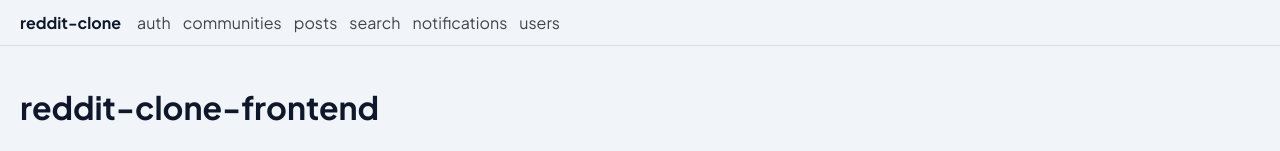
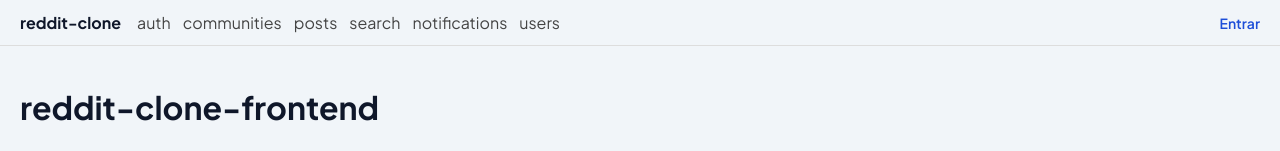
Before and after one commit to Filipemt/reddit-clone-frontend, an Angular app: page / in a window 1280 px wide. Shown: the top 151 px of the page. Built offline with nearby package versions, Linux system fonts and the light colour scheme.

Commit message:
fix(auth): sync session with storage and skip bearer on public routes

```diff
--- a/src/app/core/auth/auth.guard.ts
+++ b/src/app/core/auth/auth.guard.ts
@@ -11,5 +11,5 @@ export const authGuard: CanActivateFn = () => {
     return true;
   }
 
-  return router.createUrlTree(['/auth']);
+  return router.createUrlTree(['/auth/login']);
 };
--- a/src/app/core/auth/auth.interceptor.ts
+++ b/src/app/core/auth/auth.interceptor.ts
@@ -3,7 +3,17 @@ import { inject } from '@angular/core';
 
 import { TokenStorageService } from './token-storage.service';
 
+const PUBLIC_AUTH_PATHS = [
+  '/authentication/login',
+  '/authentication/refresh',
+  '/users/register',
+];
+
 export const authInterceptor: HttpInterceptorFn = (req, next) => {
+  if (PUBLIC_AUTH_PATHS.some((path) => req.url.includes(path))) {
+    return next(req);
+  }
+
   const token = inject(TokenStorageService).getAccessToken();
 
   if (!token) {
--- a/src/app/core/auth/auth.service.ts
+++ b/src/app/core/auth/auth.service.ts
@@ -1,5 +1,5 @@
 import { HttpClient } from '@angular/common/http';
-import { Injectable, computed, inject, signal } from '@angular/core';
+import { Injectable, computed, inject } from '@angular/core';
 import { Observable, switchMap, tap } from 'rxjs';
 
 import { environment } from '../../../environments/environment';
@@ -10,9 +10,8 @@ import { TokenStorageService } from './token-storage.service';
 export class AuthService {
   private readonly http = inject(HttpClient);
   private readonly tokenStorage = inject(TokenStorageService);
-  private readonly authenticated = signal(!!this.tokenStorage.getAccessToken());
 
-  readonly isAuthenticated = computed(() => this.authenticated());
+  readonly isAuthenticated = computed(() => !!this.tokenStorage.accessTokenValue());
 
   login(credentials: LoginRequest): Observable<TokenData> {
     return this.http
@@ -37,11 +36,9 @@ export class AuthService {
 
   markAuthenticated(accessToken: string, refreshToken: string): void {
     this.tokenStorage.setTokens(accessToken, refreshToken);
-    this.authenticated.set(true);
   }
 
   clearSession(): void {
     this.tokenStorage.clear();
-    this.authenticated.set(false);
   }
 }
--- a/src/app/core/auth/token-storage.service.ts
+++ b/src/app/core/auth/token-storage.service.ts
@@ -1,25 +1,50 @@
-import { Injectable } from '@angular/core';
+import { Injectable, signal } from '@angular/core';
 
 const ACCESS_TOKEN_KEY = 'rc.accessToken';
 const REFRESH_TOKEN_KEY = 'rc.refreshToken';
 
 @Injectable({ providedIn: 'root' })
 export class TokenStorageService {
+  private readonly accessToken = signal<string | null>(localStorage.getItem(ACCESS_TOKEN_KEY));
+  private readonly refreshToken = signal<string | null>(localStorage.getItem(REFRESH_TOKEN_KEY));
+
+  readonly accessTokenValue = this.accessToken.asReadonly();
+
+  constructor() {
+    window.addEventListener('storage', (event) => {
+      if (event.storageArea !== localStorage) {
+        return;
+      }
+
+      if (event.key === ACCESS_TOKEN_KEY || event.key === null) {
+        this.accessToken.set(localStorage.getItem(ACCESS_TOKEN_KEY));
+      }
+
+      if (event.key === REFRESH_TOKEN_KEY || event.key === null) {
+        this.refreshToken.set(localStorage.getItem(REFRESH_TOKEN_KEY));
+      }
+    });
+  }
+
   getAccessToken(): string | null {
-    return localStorage.getItem(ACCESS_TOKEN_KEY);
+    return this.accessToken();
   }
 
   getRefreshToken(): string | null {
-    return localStorage.getItem(REFRESH_TOKEN_KEY);
+    return this.refreshToken();
   }
 
   setTokens(accessToken: string, refreshToken: string): void {
     localStorage.setItem(ACCESS_TOKEN_KEY, accessToken);
     localStorage.setItem(REFRESH_TOKEN_KEY, refreshToken);
+    this.accessToken.set(accessToken);
+    this.refreshToken.set(refreshToken);
   }
 
   clear(): void {
     localStorage.removeItem(ACCESS_TOKEN_KEY);
     localStorage.removeItem(REFRESH_TOKEN_KEY);
+    this.accessToken.set(null);
+    this.refreshToken.set(null);
   }
 }
--- a/src/app/core/layout/shell.html
+++ b/src/app/core/layout/shell.html
@@ -8,6 +8,15 @@
     <a routerLink="/notifications" routerLinkActive="is-active">notifications</a>
     <a routerLink="/users" routerLinkActive="is-active">users</a>
   </nav>
+
+  <div class="shell__session">
+    @if (isAuthenticated()) {
+      <span class="shell__session-status">Sessão ativa</span>
+      <button type="button" class="shell__logout" (click)="logout()">Sair</button>
+    } @else {
+      <a class="shell__session-link" routerLink="/auth/login">Entrar</a>
+    }
+  </div>
 </header>
 
 <main class="shell__main">
--- a/src/app/core/layout/shell.scss
+++ b/src/app/core/layout/shell.scss
@@ -29,6 +29,36 @@
   }
 }
 
+.shell__session {
+  display: flex;
+  align-items: center;
+  gap: 0.75rem;
+  margin-left: auto;
+}
+
+.shell__session-status {
+  font-size: 0.875rem;
+  color: #666;
+}
+
+.shell__session-link,
+.shell__logout {
+  font: inherit;
+  font-size: 0.875rem;
+  font-weight: 600;
+  color: var(--cp-cobalt, #1d4ed8);
+  background: none;
+  border: none;
+  padding: 0;
+  cursor: pointer;
+  text-decoration: none;
+}
+
+.shell__logout:hover,
+.shell__session-link:hover {
+  color: var(--cp-cobalt-hover, #1e40af);
+}
+
 .shell__main {
   padding: 1.25rem;
 }
--- a/src/app/core/layout/shell.ts
+++ b/src/app/core/layout/shell.ts
@@ -1,5 +1,7 @@
-import { Component } from '@angular/core';
-import { RouterLink, RouterLinkActive, RouterOutlet } from '@angular/router';
+import { Component, inject } from '@angular/core';
+import { Router, RouterLink, RouterLinkActive, RouterOutlet } from '@angular/router';
+
+import { AuthService } from '../auth/auth.service';
 
 @Component({
   selector: 'app-shell',
@@ -7,4 +9,14 @@ import { RouterLink, RouterLinkActive, RouterOutlet } from '@angular/router';
   templateUrl: './shell.html',
   styleUrl: './shell.scss',
 })
-export class Shell {}
+export class Shell {
+  private readonly auth = inject(AuthService);
+  private readonly router = inject(Router);
+
+  readonly isAuthenticated = this.auth.isAuthenticated;
+
+  logout(): void {
+    this.auth.clearSession();
+    void this.router.navigateByUrl('/auth/login');
+  }
+}
```
